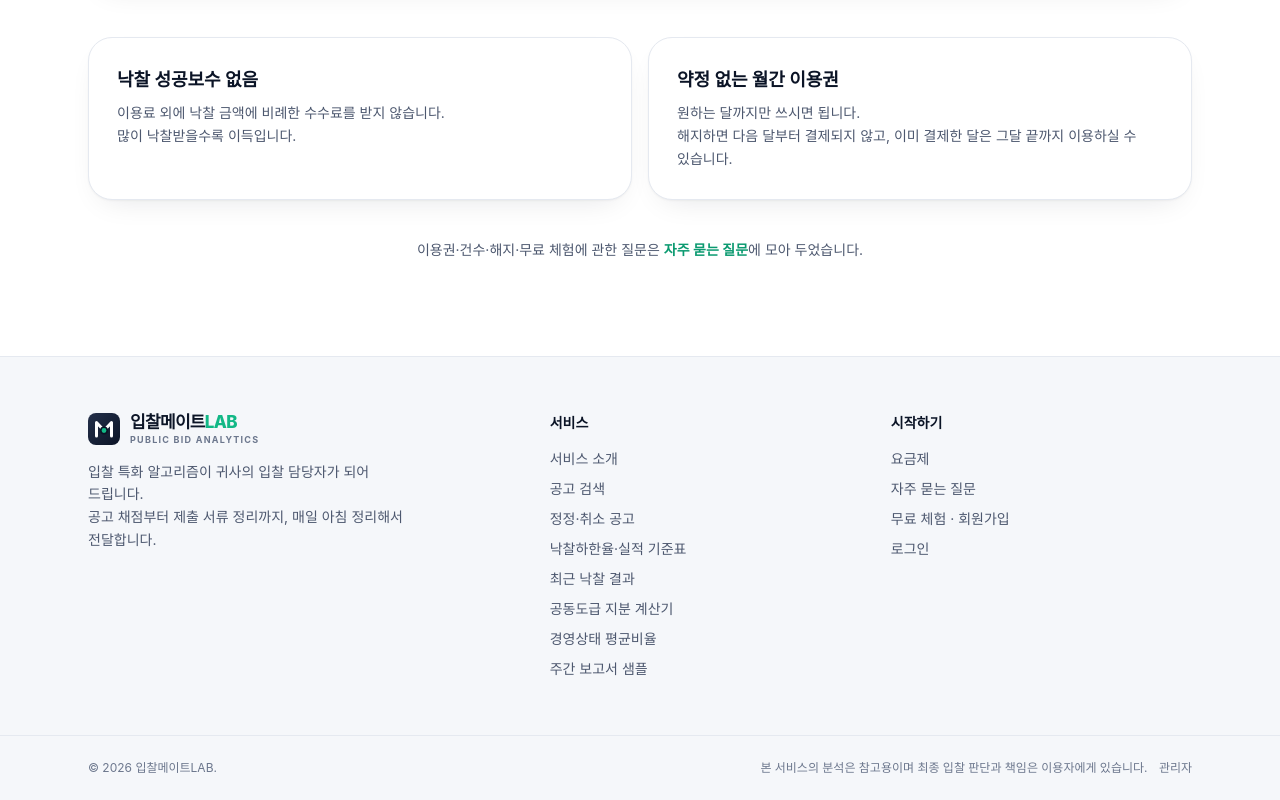
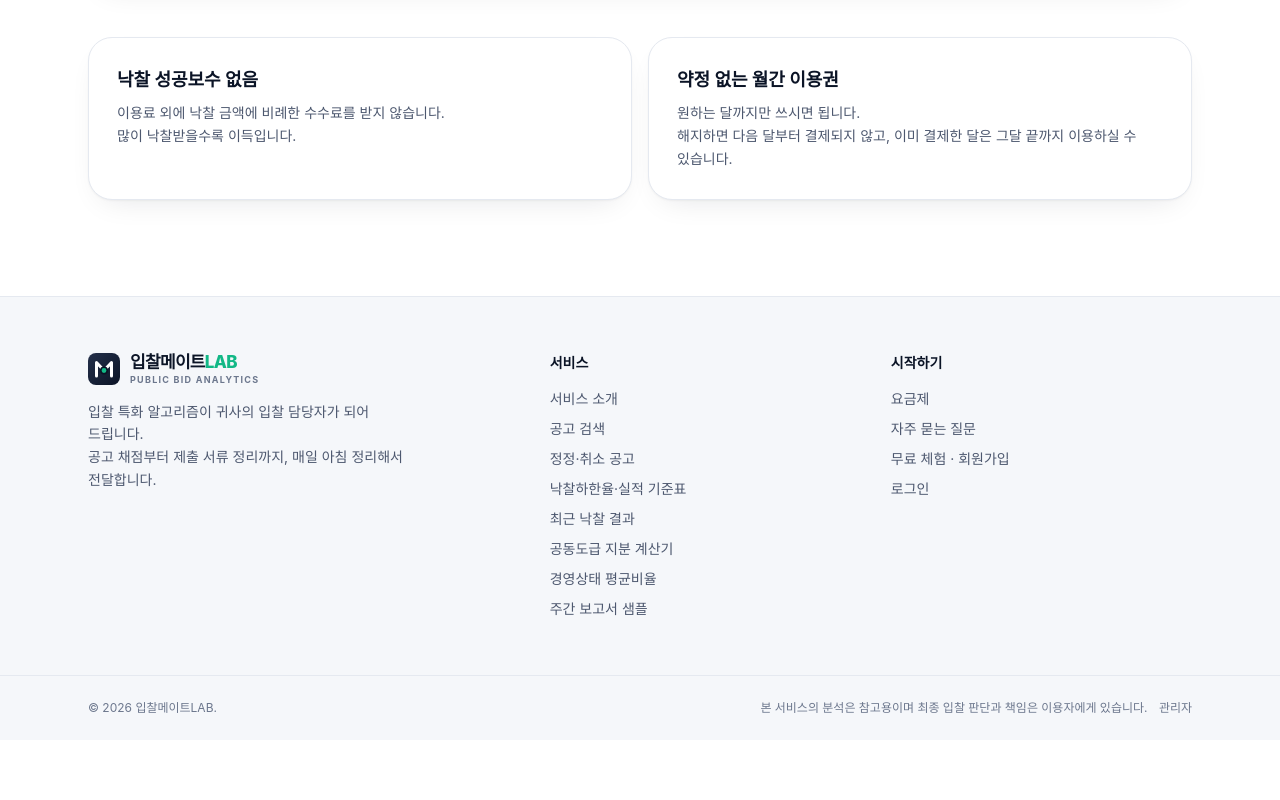
Before and after one commit to nparkup/vidding, a Next.js app: page /pricing in a window 1280 px wide. Shown: the part 1936-2736 px from the top of the page. After the commit the page ends 2676 px from the top, so only its background shows below. Built offline with nearby package versions, Linux system fonts and the light colour scheme; no server answers; a web font is replaced by a local one.

Commit message:
요금 페이지 FAQ 안내 줄 삭제 (#147)
Co-Authored-By: Claude Opus 5.5 <noreply@anthropic.com>

```diff
--- a/src/app/(site)/pricing/page.tsx
+++ b/src/app/(site)/pricing/page.tsx
@@ -106,7 +106,6 @@ export default function Pricing() {
         </div>
       </div>
 
-      <p className="mt-10 text-center text-sm text-ink-500">이용권·건수·해지·무료 체험에 관한 질문은 <Link href="/faq#pricing" className="font-semibold text-mint-600">자주 묻는 질문</Link>에 모아 두었습니다.</p>
     </div>
     </>
   );
```
